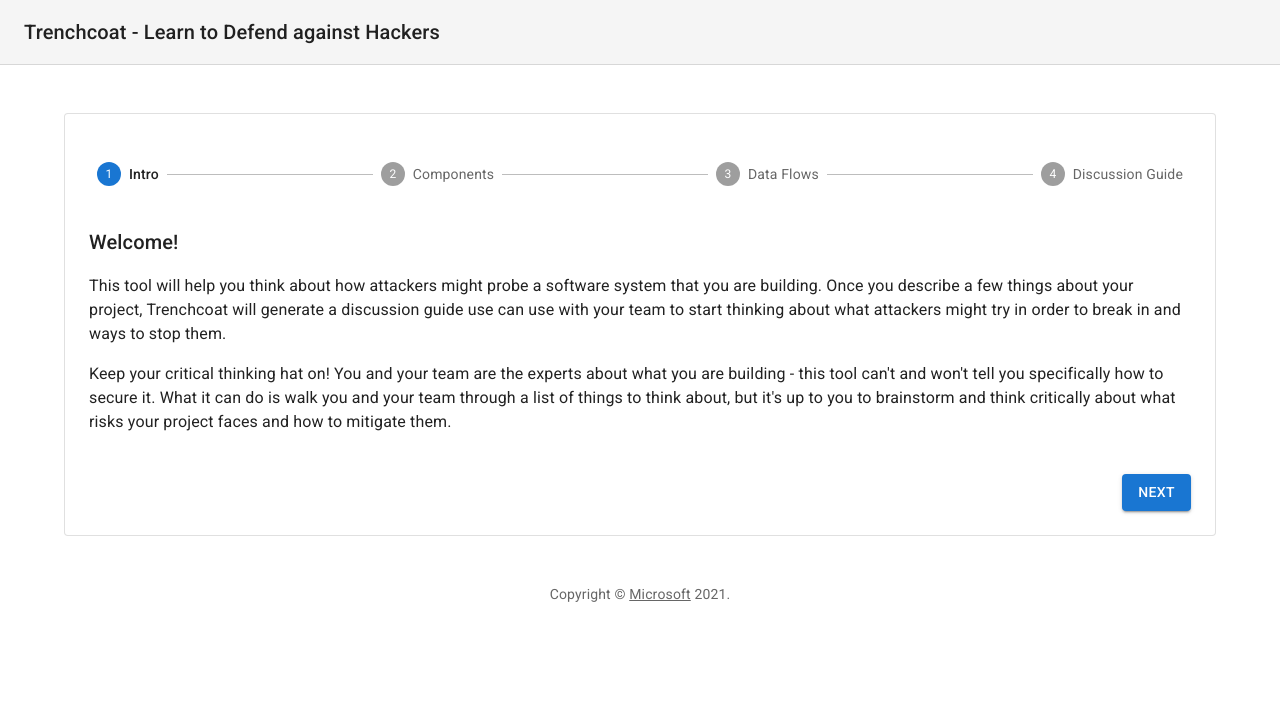
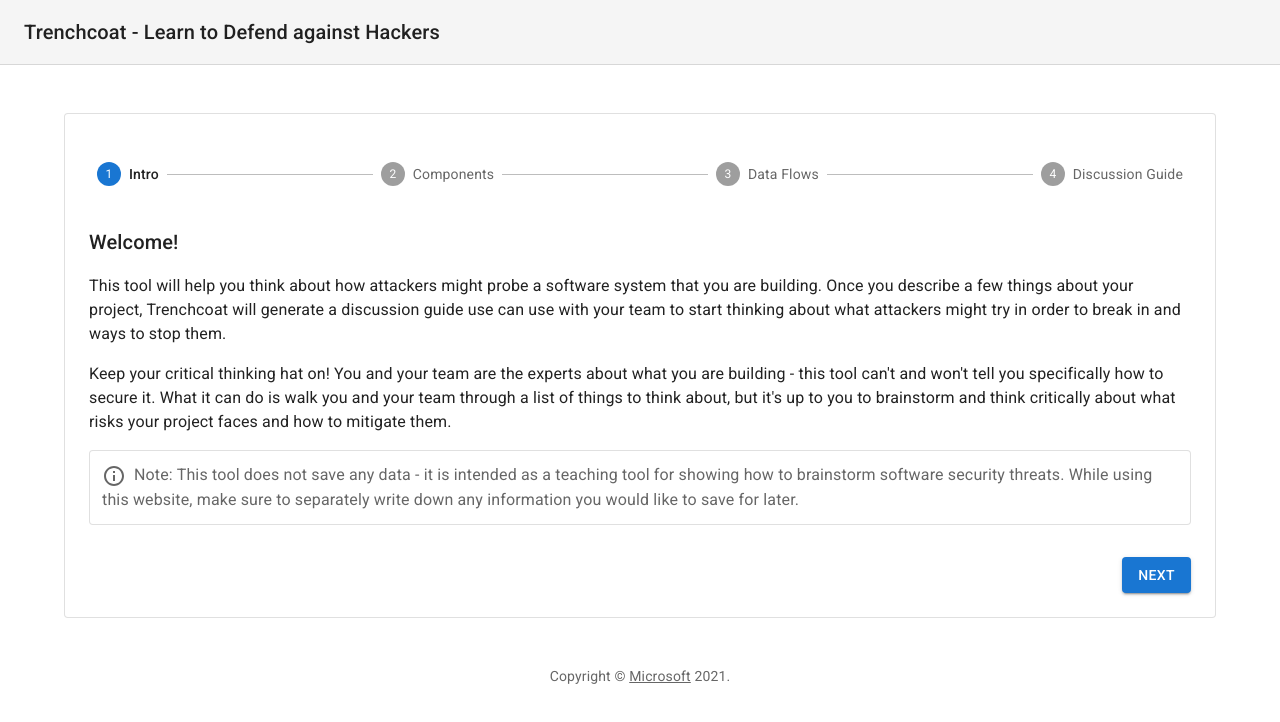
Before and after one commit to pmalmsten/tension-wrench, a React (Create React App) app: page / in a window 1280 px wide. Shown: the top 722 px of the page. Built offline with nearby package versions, Linux system fonts and the light colour scheme.

Commit message:
Added an info notice to the front page showing that data is not saved

```diff
--- /dev/null
+++ b/src/Info.tsx
@@ -0,0 +1,21 @@
+import * as React from 'react';
+import Typography from '@mui/material/Typography';
+import { Paper } from '@mui/material';
+import InfoOutlinedIcon from '@mui/icons-material/InfoOutlined';
+
+interface InfoProps {}
+
+export default function Info(props: React.PropsWithChildren<InfoProps>) {
+  return (
+    <Paper variant="outlined" sx={{
+      mb: 1,
+      p: 0.5,
+      px: 1.5
+    }}>
+      <Typography sx={{ mt: 1, mb: 1 }} color="text.secondary">
+        <InfoOutlinedIcon sx={{ mr: 1, verticalAlign: 'middle' }} />
+        {props.children}
+      </Typography>
+    </Paper>
+  );
+}
--- a/src/Intro.tsx
+++ b/src/Intro.tsx
@@ -1,5 +1,6 @@
 import * as React from 'react';
 import Typography from '@mui/material/Typography';
+import Info from './Info';
 
 export default function Intro() {
   return (
@@ -21,6 +22,11 @@ export default function Intro() {
         about, but it's up to you to brainstorm and think critically about what risks your
         project faces and how to mitigate them.
       </p>
+      <Info>
+        Note: This tool does not save any data - it is intended as a teaching tool for showing
+        how to brainstorm software security threats. While using this website, make sure to separately
+        write down any information you would like to save for later.
+      </Info>
     </React.Fragment>
   );
 }
```
